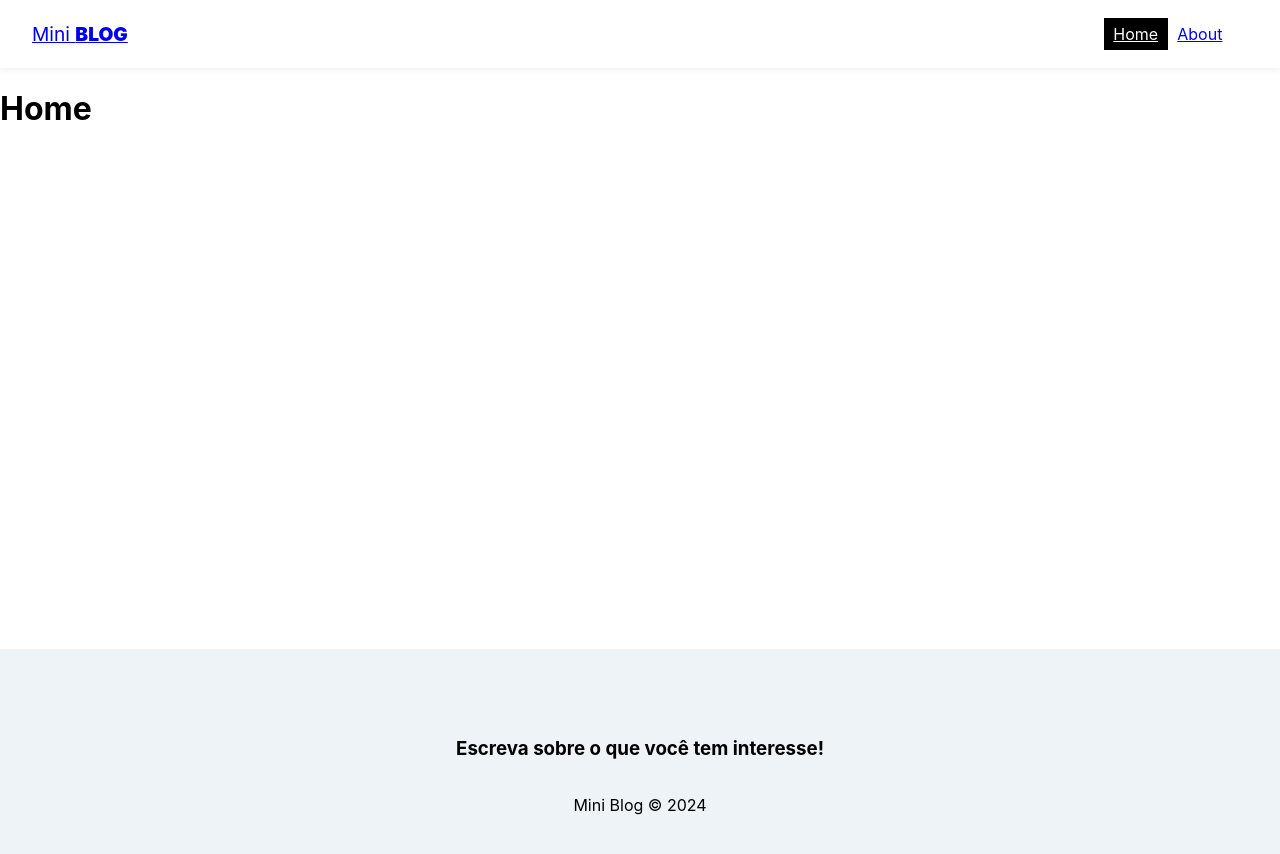
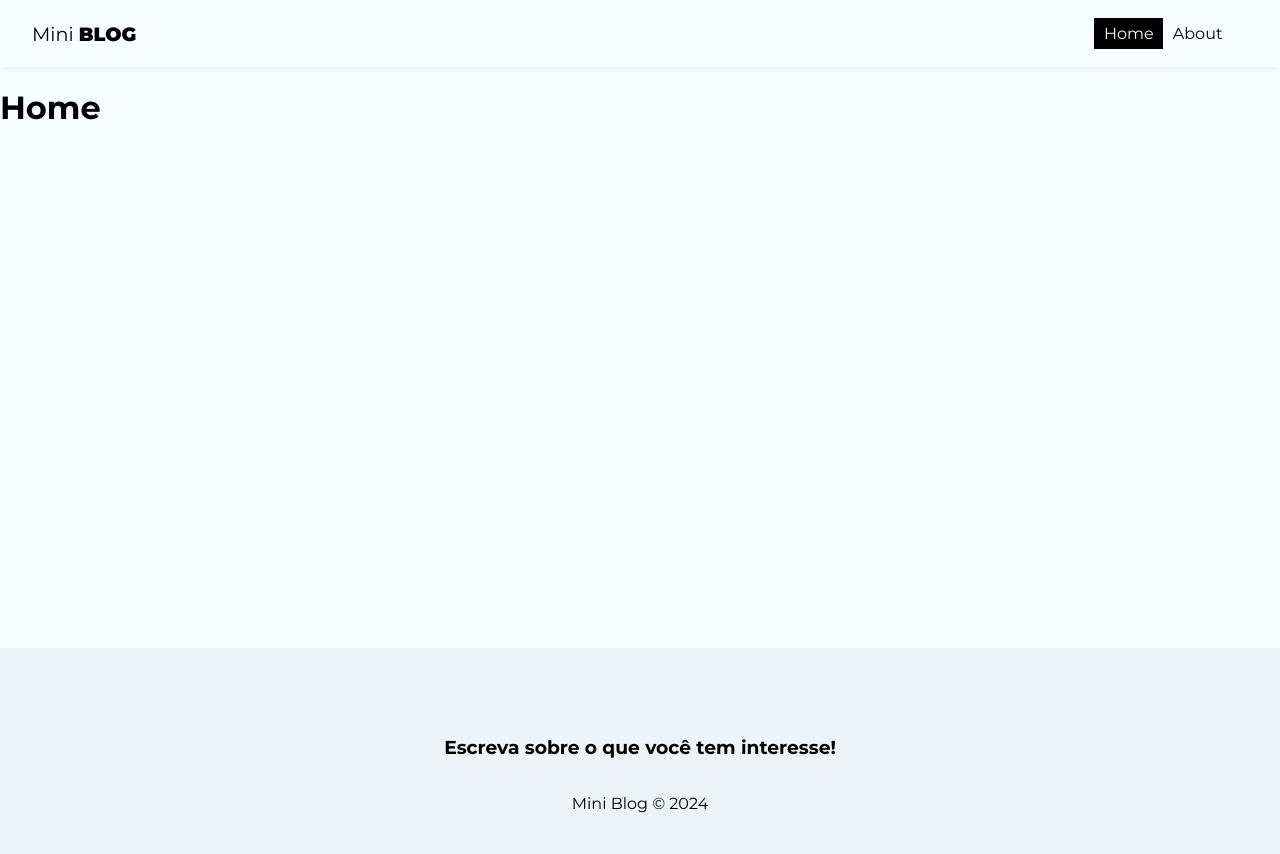
Before and after one commit to rafalebre/MiniBlog, a React (Create React App) app: page / in a window 1280 px wide. Shown: the top 854 px of the page. Built offline with nearby package versions, Linux system fonts and the light colour scheme.

Commit message:
127: Estilos gerais do projeto

```diff
--- a/public/index.html
+++ b/public/index.html
@@ -24,7 +24,10 @@
       work correctly both with client-side routing and a non-root public URL.
       Learn how to configure a non-root public URL by running `npm run build`.
     -->
-    <title>React App</title>
+    <title>Mini Blog</title>
+    <link rel="preconnect" href="https://fonts.googleapis.com">
+<link rel="preconnect" href="https://fonts.gstatic.com" crossorigin>
+<link href="https://fonts.googleapis.com/css2?family=Montserrat:ital,wght@0,100;0,200;0,300;0,400;0,500;0,600;0,700;0,800;0,900;1,100;1,200;1,300;1,400;1,500;1,600;1,700;1,800;1,900&display=swap" rel="stylesheet">
   </head>
   <body>
     <noscript>You need to enable JavaScript to run this app.</noscript>
--- a/src/index.css
+++ b/src/index.css
@@ -1,13 +1,33 @@
 body {
+  background-color: #f6fcff;
+  padding: 0;
   margin: 0;
-  font-family: -apple-system, BlinkMacSystemFont, 'Segoe UI', 'Roboto', 'Oxygen',
-    'Ubuntu', 'Cantarell', 'Fira Sans', 'Droid Sans', 'Helvetica Neue',
-    sans-serif;
-  -webkit-font-smoothing: antialiased;
-  -moz-osx-font-smoothing: grayscale;
+  font-family: "Montserrat", sans-serif;
 }
 
-code {
-  font-family: source-code-pro, Menlo, Monaco, Consolas, 'Courier New',
-    monospace;
+input::placeholder,
+textarea::placeholder {
+  font-family: "Montserrat", sans-serif;
 }
+
+input:focus,
+textarea:focus {
+  outline: none;
+}
+
+a,
+nav button {
+  text-decoration: none;
+  background-color: transparent;
+  border: none;
+  color: #000;
+  transition: .4s;
+  font-size: 1em;
+  cursor: pointer;
+  font-family: "Montserrat", sans-serif;
+}
+
+a:hover,
+nav button:hover {
+  color: #bbb;
+}
```
